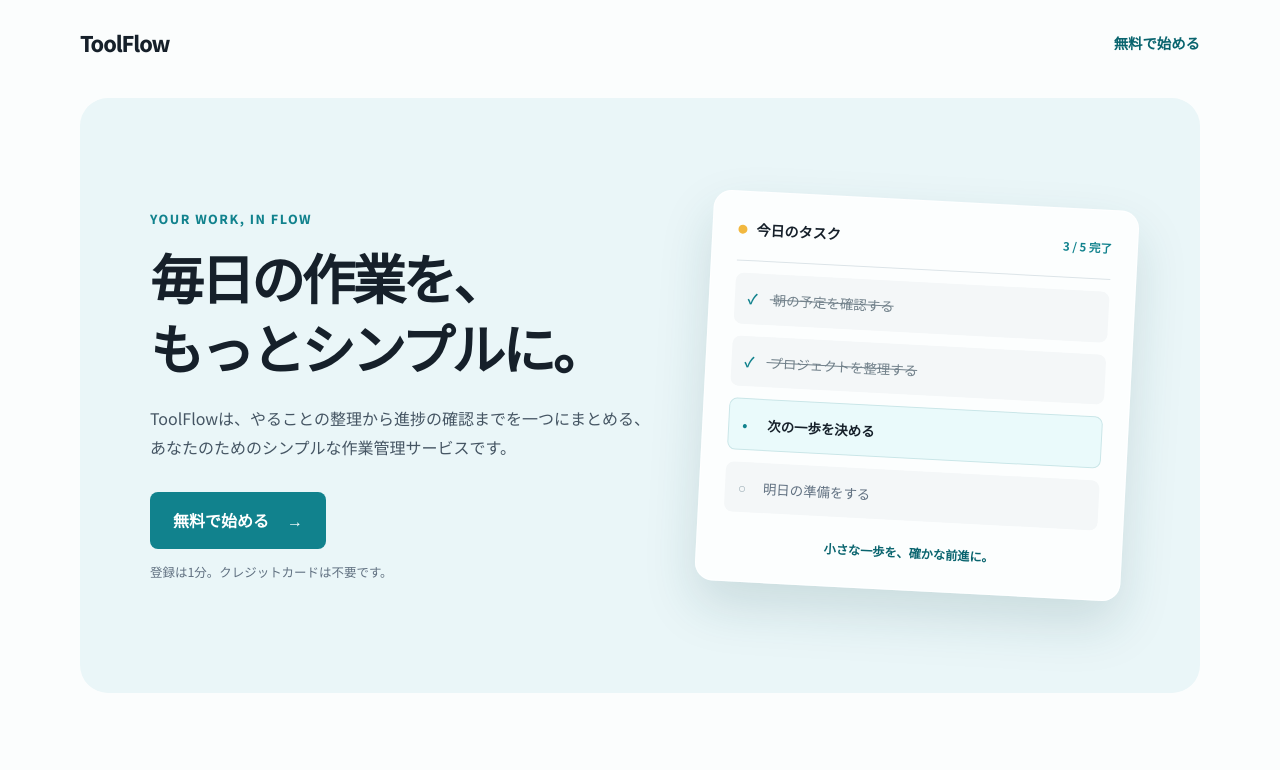
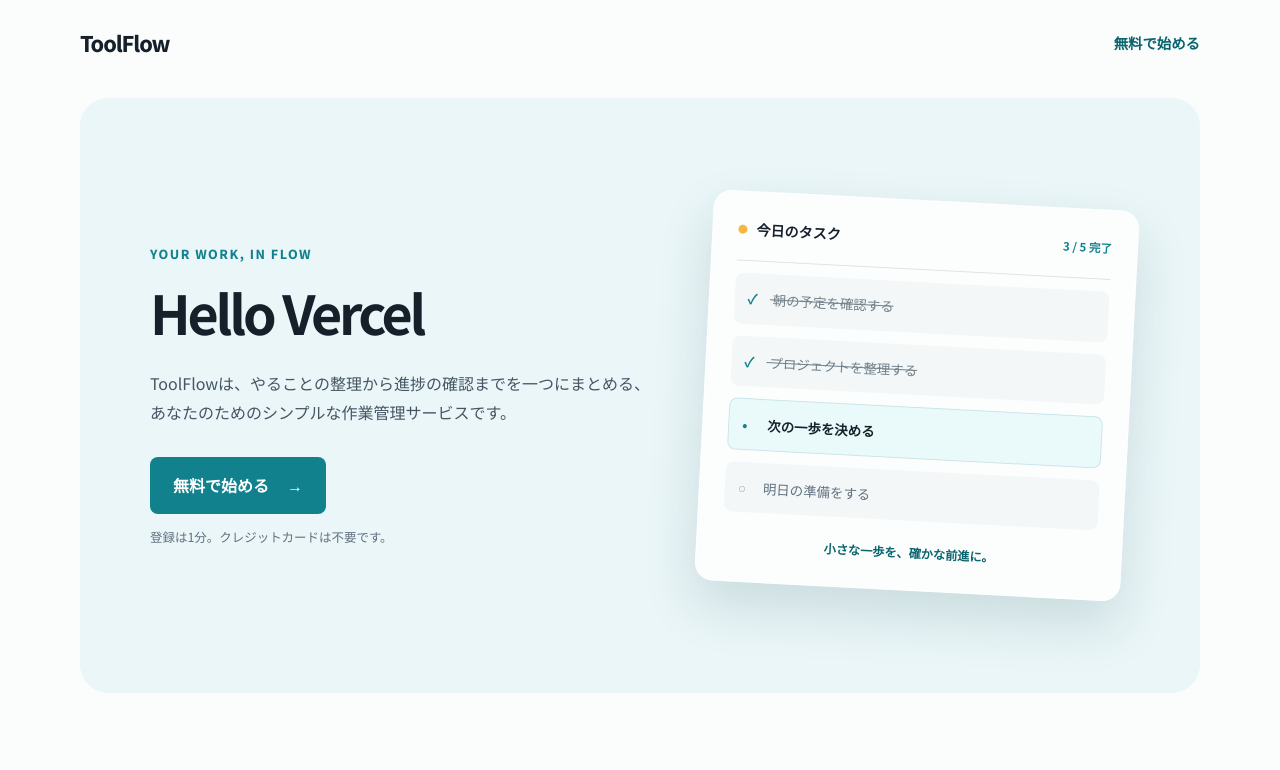
Before and after one commit to sea-umi/my-tool, a plain HTML site: page index.html in a window 1280 px wide. Shown: the top 770 px of the page. Drawn offline with Linux system fonts and the light colour scheme.

Commit message:
Change main heading to Hello Vercel

```diff
--- a/index.html
+++ b/index.html
@@ -26,7 +26,7 @@
       <section class="hero" aria-labelledby="hero-title">
         <div class="hero-copy">
           <p class="eyebrow">YOUR WORK, IN FLOW</p>
-          <h1 id="hero-title">毎日の作業を、<br />もっとシンプルに。</h1>
+          <h1 id="hero-title">Hello Vercel</h1>
           <p class="lead">
             ToolFlowは、やることの整理から進捗の確認までを一つにまとめる、
             あなたのためのシンプルな作業管理サービスです。
```
